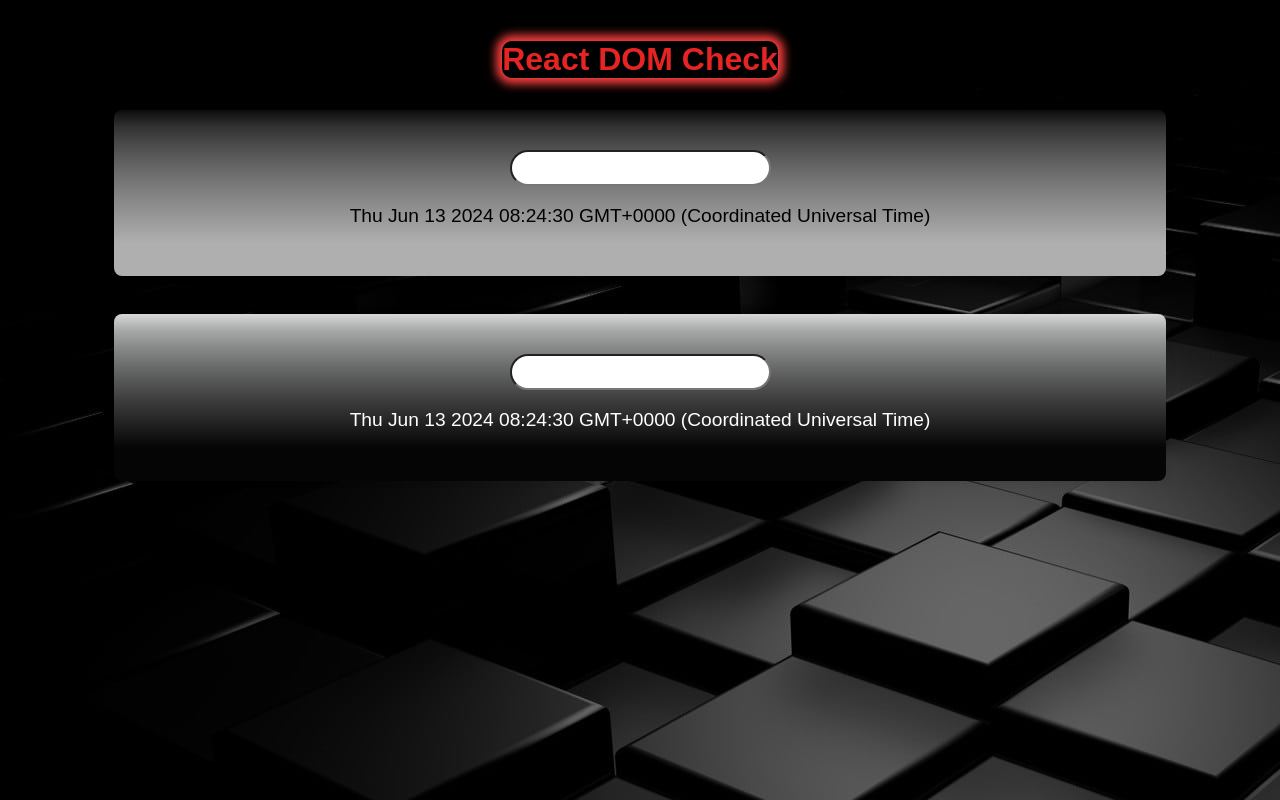
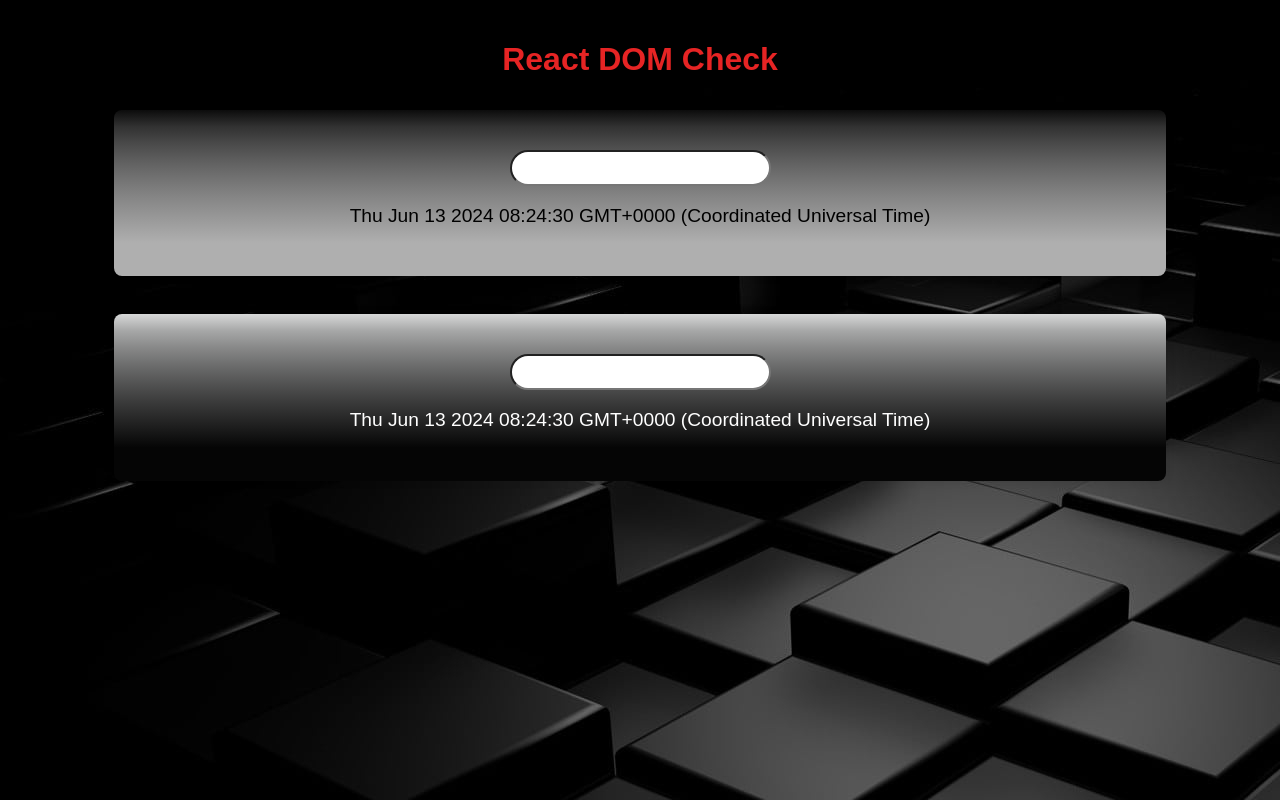
Before and after one commit to Prakhar-Tamrakar/ReactDigitalClock, a plain HTML site: page index.html in a window 1280 px wide. Drawn offline with nearby package versions, Linux system fonts and the light colour scheme.

Commit message:
index.html

```diff
--- a/index.html
+++ b/index.html
@@ -20,7 +20,7 @@
 
         h1 {
             color: #f42626f0;
-            box-shadow: 0px 0px 10px 6px rgb(249, 62, 62);
+            text-shadow: 0px 0px 0px 1px red;
             border-radius: 10px;
         }
 
```
